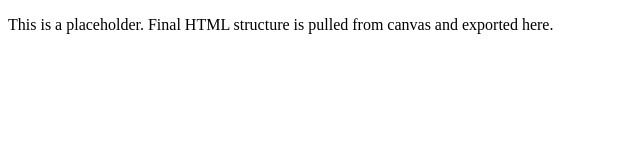
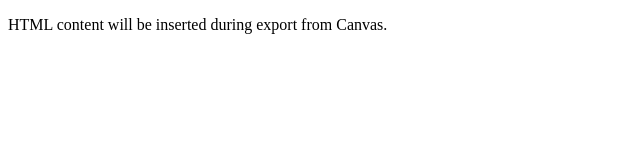
Before and after one commit to GeoBro62/auri_virtual-designer, a plain HTML site: page index.html in a window 1280 px wide. Shown: the whole page, without its empty margins (0-640 px from the left). Drawn offline with Linux system fonts and the light colour scheme.

Commit message:
Add files via upload
Signed-off-by: GeoBro62 <george.brown@anthem.com>

```diff
--- a/index.html
+++ b/index.html
@@ -1,13 +1,6 @@
+
 <!DOCTYPE html>
 <html lang="en">
-<head>
-  <meta charset="UTF-8">
-  <meta name="viewport" content="width=device-width, initial-scale=1.0">
-  <title>Auri – Virtual Designer Interface</title>
-  <!-- Styles and body content follow (pulled from canvas above) -->
-</head>
-<body>
-  <!-- Full canvas HTML content would go here -->
-  <p>This is a placeholder. Final HTML structure is pulled from canvas and exported here.</p>
-</body>
+<head><meta charset="UTF-8"><title>Auri – Virtual Designer</title></head>
+<body><p>HTML content will be inserted during export from Canvas.</p></body>
 </html>
```
Also changed, not shown: assets/elevance-health_logo.svg (deleted), assets/indicator_brand-voice.png (deleted), assets/indicator_design-aesthetic.png (deleted), assets/indicator_project-type.png (deleted), assets/indicator_writer-voice.png (deleted), assets/module_card2_design-aesthetic.png (deleted), assets/module_card2_writer-voice.png (deleted), assets/module_card_brand-voice.png (deleted), assets/module_card_design-aesthetic.png (deleted), assets/module_card_project-type.png (deleted), assets/module_card_writer-voice.png (deleted).
